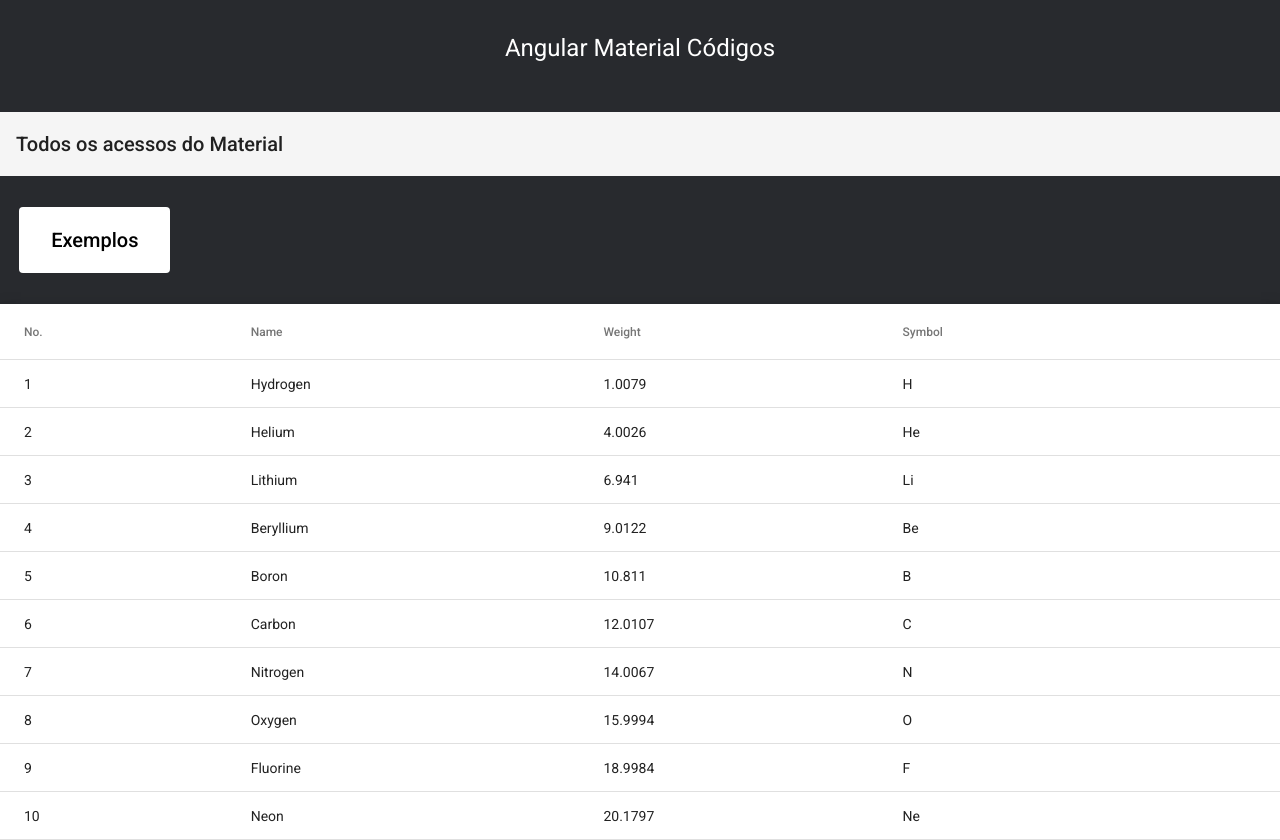
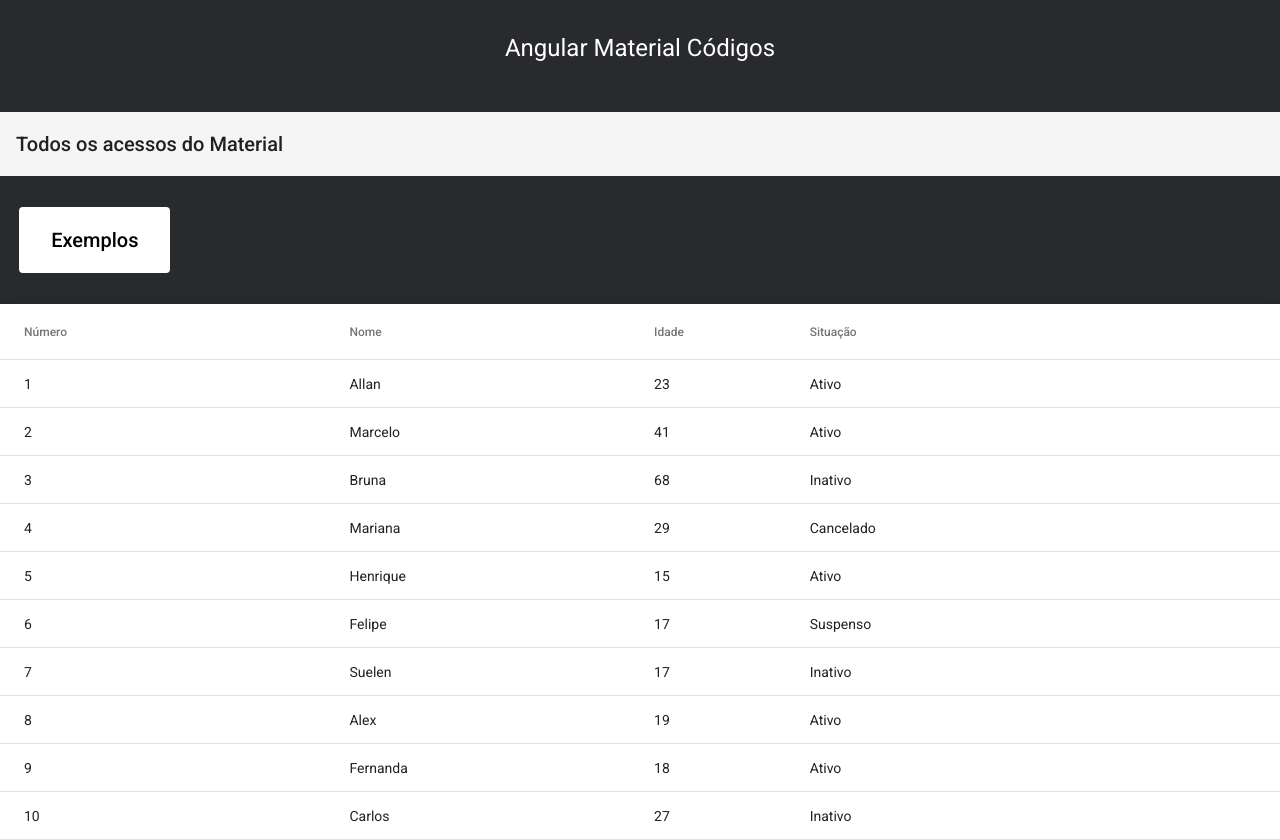
Before and after one commit to JoaoVictorFigueiro/angularMaterial, an Angular app: page /home/table in a window 1280 px wide. Built offline with nearby package versions, Linux system fonts and the light colour scheme.

Commit message:
Alteracoes_dados_tabela

```diff
--- a/src/app/home/table/table.component.html
+++ b/src/app/home/table/table.component.html
@@ -1,30 +1,27 @@
 <table mat-table [dataSource]="dataSource" class="mat-elevation-z8">
 
-  <!--- Note that these columns can be defined in any order.
-        The actual rendered columns are set as a property on the row definition" -->
-
-  <!-- Position Column -->
-  <ng-container matColumnDef="position">
-    <th mat-header-cell *matHeaderCellDef> No. </th>
-    <td mat-cell *matCellDef="let element"> {{element.position}} </td>
+  <!--Numeração -->
+  <ng-container matColumnDef="numero">
+    <th mat-header-cell *matHeaderCellDef> Número </th>
+    <td mat-cell *matCellDef="let element"> {{element.numero}} </td>
   </ng-container>
 
-  <!-- Name Column -->
-  <ng-container matColumnDef="name">
-    <th mat-header-cell *matHeaderCellDef> Name </th>
-    <td mat-cell *matCellDef="let element"> {{element.name}} </td>
+  <!--Nomes-->
+  <ng-container matColumnDef="nome">
+    <th mat-header-cell *matHeaderCellDef> Nome </th>
+    <td mat-cell *matCellDef="let element"> {{element.nome}} </td>
   </ng-container>
 
-  <!-- Weight Column -->
-  <ng-container matColumnDef="weight">
-    <th mat-header-cell *matHeaderCellDef> Weight </th>
-    <td mat-cell *matCellDef="let element"> {{element.weight}} </td>
+  <!--Idades-->
+  <ng-container matColumnDef="idade">
+    <th mat-header-cell *matHeaderCellDef> Idade </th>
+    <td mat-cell *matCellDef="let element"> {{element.idade}} </td>
   </ng-container>
 
-  <!-- Symbol Column -->
-  <ng-container matColumnDef="symbol">
-    <th mat-header-cell *matHeaderCellDef> Symbol </th>
-    <td mat-cell *matCellDef="let element"> {{element.symbol}} </td>
+  <!--situacao-->
+  <ng-container matColumnDef="situacao">
+    <th mat-header-cell *matHeaderCellDef> Situação </th>
+    <td mat-cell *matCellDef="let element"> {{element.situacao}} </td>
   </ng-container>
 
   <tr mat-header-row *matHeaderRowDef="displayedColumns"></tr>
--- a/src/app/home/table/table.component.ts
+++ b/src/app/home/table/table.component.ts
@@ -1,22 +1,22 @@
 import { Component, OnInit } from '@angular/core';
 
 export interface PeriodicElement {
-  name: string;
-  position: number;
-  weight: number;
-  symbol: string;
+  nome: string;
+  numero: number;
+  idade: number;
+  situacao: string;
 }
 const ELEMENT_DATA: PeriodicElement[] = [
-  {position: 1, name: 'Hydrogen', weight: 1.0079, symbol: 'H'},
-  {position: 2, name: 'Helium', weight: 4.0026, symbol: 'He'},
-  {position: 3, name: 'Lithium', weight: 6.941, symbol: 'Li'},
-  {position: 4, name: 'Beryllium', weight: 9.0122, symbol: 'Be'},
-  {position: 5, name: 'Boron', weight: 10.811, symbol: 'B'},
-  {position: 6, name: 'Carbon', weight: 12.0107, symbol: 'C'},
-  {position: 7, name: 'Nitrogen', weight: 14.0067, symbol: 'N'},
-  {position: 8, name: 'Oxygen', weight: 15.9994, symbol: 'O'},
-  {position: 9, name: 'Fluorine', weight: 18.9984, symbol: 'F'},
-  {position: 10, name: 'Neon', weight: 20.1797, symbol: 'Ne'},
+  {numero: 1, nome: 'Allan', idade: 23, situacao: 'Ativo'},
+  {numero: 2, nome: 'Marcelo', idade: 41, situacao: 'Ativo '},
+  {numero: 3, nome: 'Bruna', idade: 68, situacao: 'Inativo'},
+  {numero: 4, nome: 'Mariana', idade: 29, situacao: 'Cancelado'},
+  {numero: 5, nome: 'Henrique', idade: 15, situacao: 'Ativo'},
+  {numero: 6, nome: 'Felipe', idade: 17, situacao: 'Suspenso'},
+  {numero: 7, nome: 'Suelen', idade: 17, situacao: 'Inativo'},
+  {numero: 8, nome: 'Alex', idade: 19, situacao: 'Ativo'},
+  {numero: 9, nome: 'Fernanda', idade: 18, situacao: 'Ativo'},
+  {numero: 10,nome: 'Carlos', idade: 27, situacao: 'Inativo'},
 ];
 
 @Component({
@@ -26,7 +26,7 @@
 })
 
 export class TableComponent implements OnInit {
-  displayedColumns: string[] = ['position', 'name', 'weight', 'symbol'];
+  displayedColumns: string[] = ['numero', 'nome', 'idade', 'situacao'];
   dataSource = ELEMENT_DATA;
   constructor() { }
 
```
